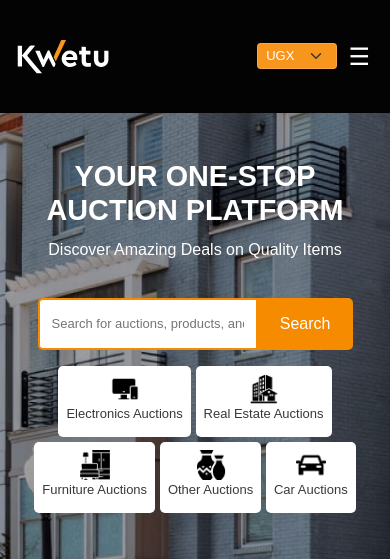
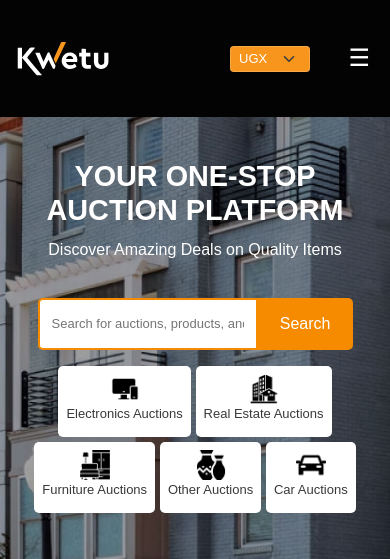
Before and after one commit to kaizoku010/kwetu, a PHP site: page /notify/index.php in a window 390 px wide. Shown: the top 559 px of the page. Run offline with PHP 8.4, Linux system fonts and the light colour scheme; data that the repository does not hold is empty.

Commit message:
minor tweaks 13.9

```diff
--- a/css/styles.css
+++ b/css/styles.css
@@ -473,6 +473,8 @@ h2.auction-title {
     /* background-color: red; */
     /* display: flex; */
     /* display: none; */
+    margin-top: .2rem;
+    margin-right: 1.7rem;
     justify-content: end !important;
     flex-direction: column;
   }
--- a/navbar.php
+++ b/navbar.php
@@ -26,7 +26,7 @@
         }
 
      .currency-selector-container {
-  margin-right: 15px;
+  margin-right: 0px;
   width: 5rem;
   background-color: #f7951d !important;
   border-radius: 4px !important;
```
